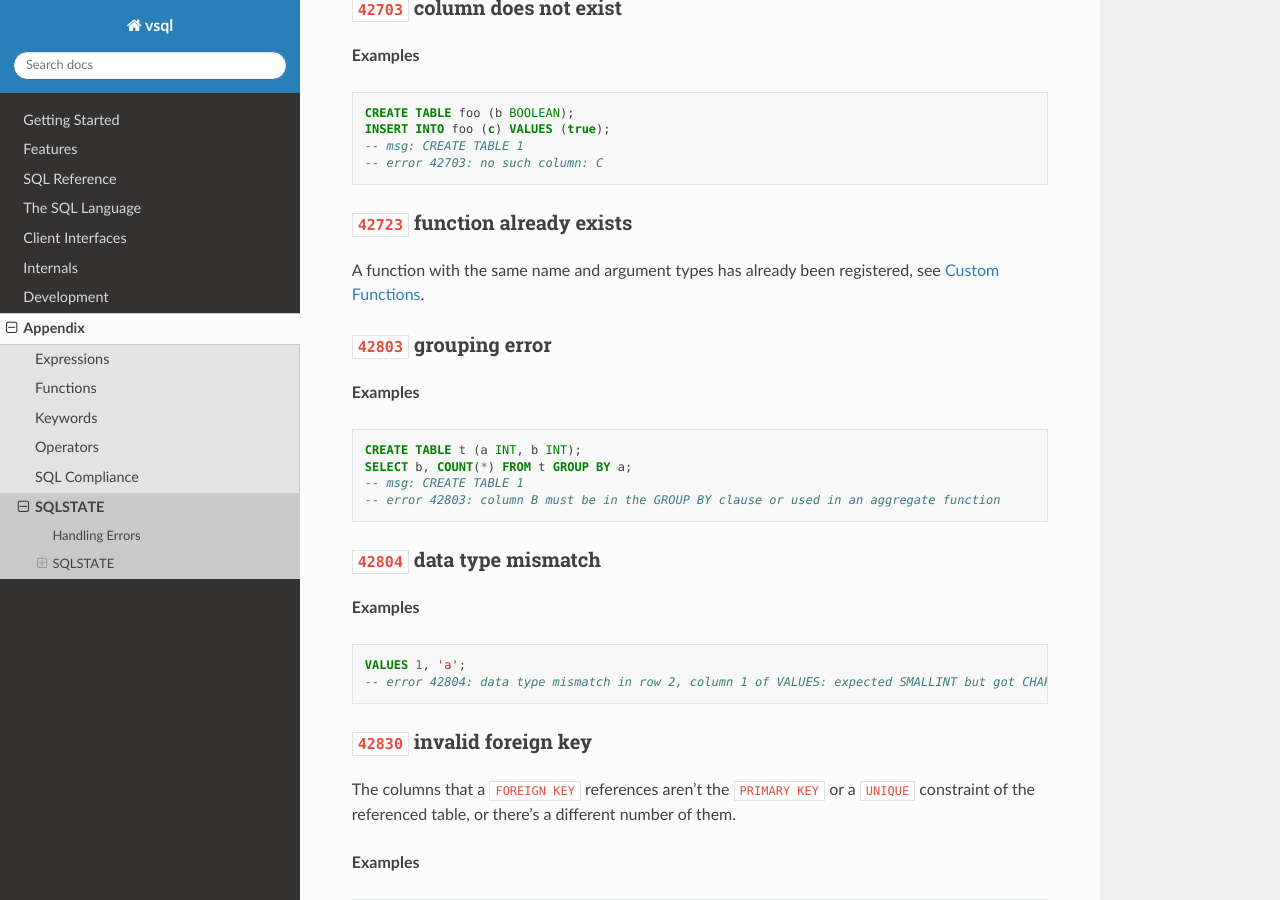
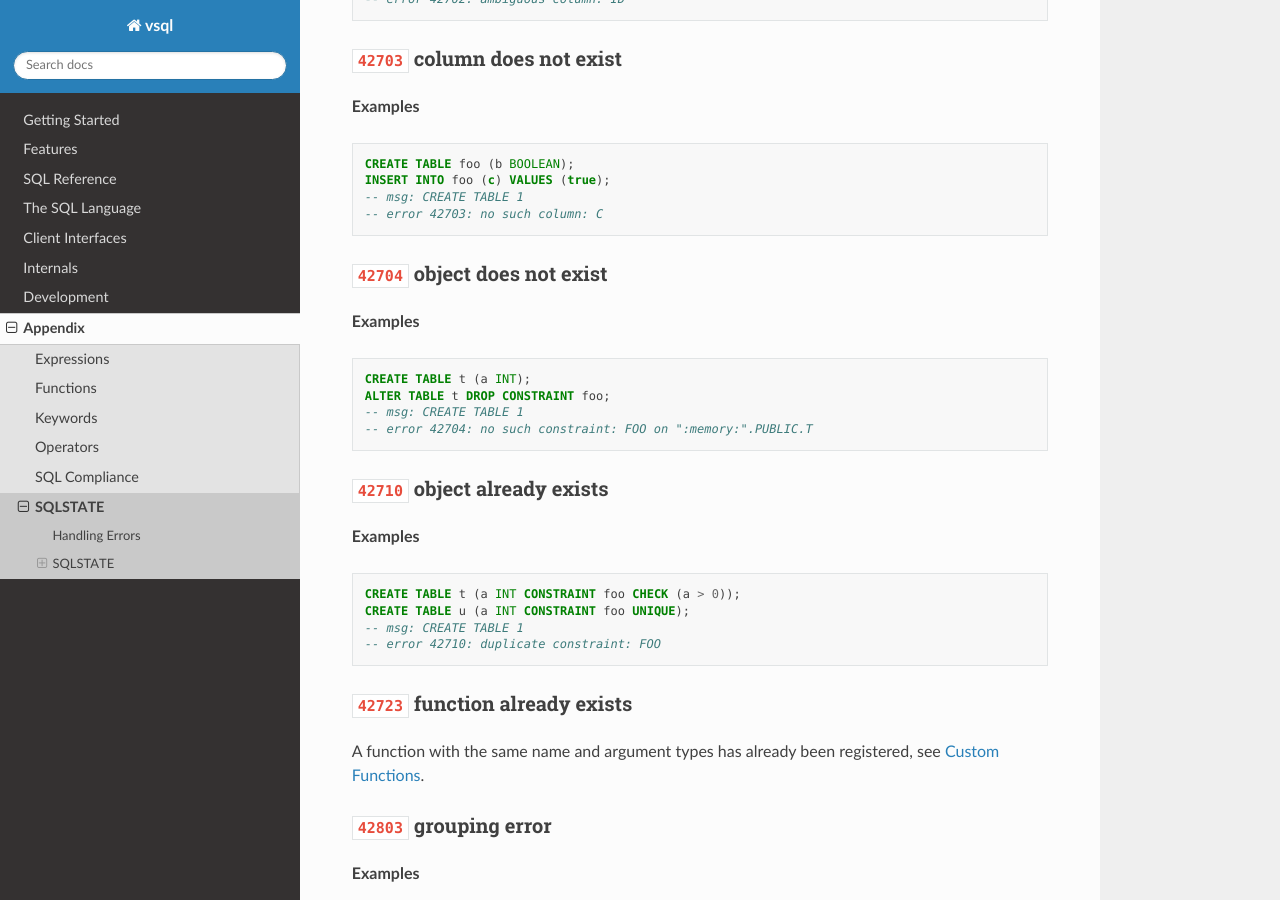
Before and after one commit to elliotchance/vsql, a Sphinx documentation site: the page built from docs/sqlstate.rst, in a window 1280 px wide and 900 px high, scrolled down 11679 px. Built offline with Sphinx 7.4.7 and the Read the Docs theme 3.1.0, drawn with Linux system fonts in a browser that asks for light colours; some of the changed text lies outside the part shown.

Commit message:
language: Support ALTER TABLE DROP CONSTRAINT
DROP CONSTRAINT works for any constraint (42704 if it doesn't exist), and
rewrites the rows when the PRIMARY KEY is dropped. A PRIMARY KEY or UNIQUE
that a FOREIGN KEY references can only be dropped with CASCADE (otherwise
2BP01), which drops the FOREIGN KEY too. The NOT NULL of a PRIMARY KEY column
can't be dropped, and dropping a PRIMARY KEY keeps the NOT NULL of its
columns. Dropping a NOT NULL writes the rows again, because only a nullable
column stores whether it's NULL.

SQL F381-03

Fixes #582

Co-Authored-By: Claude Opus 5.5 <noreply@anthropic.com>

```diff
--- a/docs/create-table.rst
+++ b/docs/create-table.rst
@@ -234,9 +234,9 @@ Examples
 Constraint Names
 ----------------
 
-Every constraint has a name, which is in the :doc:`information-schema`. A
-constraint is named with ``CONSTRAINT <constraint_name>`` before it, on a
-column or the table:
+Every constraint has a name, which is used to drop it (see :doc:`alter-table`)
+and is in the :doc:`information-schema`. A constraint is named with
+``CONSTRAINT <constraint_name>`` before it, on a column or the table:
 
 .. code-block:: sql
 
--- a/docs/file-format.rst
+++ b/docs/file-format.rst
@@ -740,9 +740,9 @@ that only has default names can still be read by older versions of vsql:
     CHECK (ID > 0)
   )
 
-``ALTER TABLE ... ADD CONSTRAINT`` replaces the definition. The rows are only
-rewritten when a ``PRIMARY KEY`` is added, because it changes the row ID of
-every row.
+``ALTER TABLE ... ADD CONSTRAINT`` and ``DROP CONSTRAINT`` replace the
+definition. The rows are only rewritten when the ``PRIMARY KEY`` is added or
+dropped, because it changes the row ID of every row.
 
 Write-Ahead Log
 ---------------
--- a/docs/sql-compliance.rst
+++ b/docs/sql-compliance.rst
@@ -774,7 +774,7 @@ Optional Features
    * - ❌ **F361**
      - **Subprogram support**
 
-   * - ⭕ **F381**
+   * - ✅ **F381**
      - **Extended schema manipulation**
 
    * - ✅ F381-01
@@ -783,7 +783,7 @@ Optional Features
    * - ✅ F381-02
      - ``ALTER TABLE`` statement: ``ADD CONSTRAINT`` clause
 
-   * - ❌ F381-03
+   * - ✅ F381-03
      - ``ALTER TABLE`` statement: ``DROP CONSTRAINT`` clause
 
    * - ❌ **F382**
--- a/docs/sqlstate.rst
+++ b/docs/sqlstate.rst
@@ -437,7 +437,8 @@ safely change it. The file can still be read. See *Compatibility* in
 ^^^^^^^^^^^^^^^^^^^^^^^^^^^^^^^^^^^^^^^
 
 ``2BP01`` occurs if trying to drop a schema with ``RESTRICT`` and there are
-still objects that exist in the schema.
+still objects that exist in the schema, or a table or constraint that's
+referenced by a ``FOREIGN KEY``.
 
 ``2D000`` invalid transaction termination
 ^^^^^^^^^^^^^^^^^^^^^^^^^^^^^^^^^^^^^^^^^
@@ -555,6 +556,30 @@ A column name without a table is in more than one table of the ``FROM`` clause.
   INSERT INTO foo (c) VALUES (true);
   -- msg: CREATE TABLE 1
   -- error 42703: no such column: C
+
+``42704`` object does not exist
+^^^^^^^^^^^^^^^^^^^^^^^^^^^^^^^
+
+**Examples**
+
+.. code-block:: sql
+
+  CREATE TABLE t (a INT);
+  ALTER TABLE t DROP CONSTRAINT foo;
+  -- msg: CREATE TABLE 1
+  -- error 42704: no such constraint: FOO on ":memory:".PUBLIC.T
+
+``42710`` object already exists
+^^^^^^^^^^^^^^^^^^^^^^^^^^^^^^^
+
+**Examples**
+
+.. code-block:: sql
+
+  CREATE TABLE t (a INT CONSTRAINT foo CHECK (a > 0));
+  CREATE TABLE u (a INT CONSTRAINT foo UNIQUE);
+  -- msg: CREATE TABLE 1
+  -- error 42710: duplicate constraint: FOO
 
 ``42723`` function already exists
 ^^^^^^^^^^^^^^^^^^^^^^^^^^^^^^^^^
```
Also changed, not shown: docs/alter-table.rst (+22 -0 lines), 10 other files.
